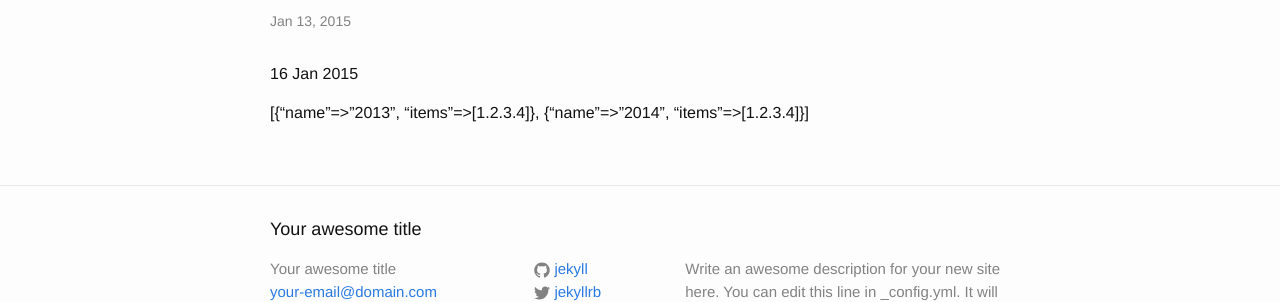
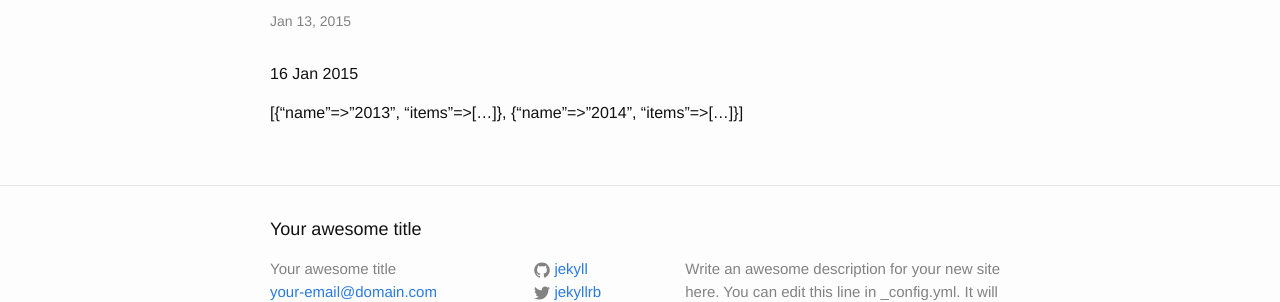
Before and after one commit to vetal232/vetal232.github.io, a Jekyll site: the page built from _posts/2015-01-13-welcome-to-jekyll — копия.markdown, in a window 1280 px wide. Shown: the part 138-440 px from the top of the page. Built offline with Jekyll 4.4.1, drawn with Linux system fonts in a browser that asks for light colours.

Commit message:
Update 2015-01-13-welcome-to-jekyll — копия.markdown

```diff
--- a/_posts/2015-01-13-welcome-to-jekyll — копия.markdown
+++ b/_posts/2015-01-13-welcome-to-jekyll — копия.markdown
@@ -6,4 +6,6 @@
 ---
 {{ site.time | date_to_string }}
 
-[{"name"=>"2013", "items"=>[1.2.3.4]}, {"name"=>"2014", "items"=>[1.2.3.4]}]
+ {{ site.members | group_by:"graduation_year" }}
+
+[{"name"=>"2013", "items"=>[...]}, {"name"=>"2014", "items"=>[...]}]
```
